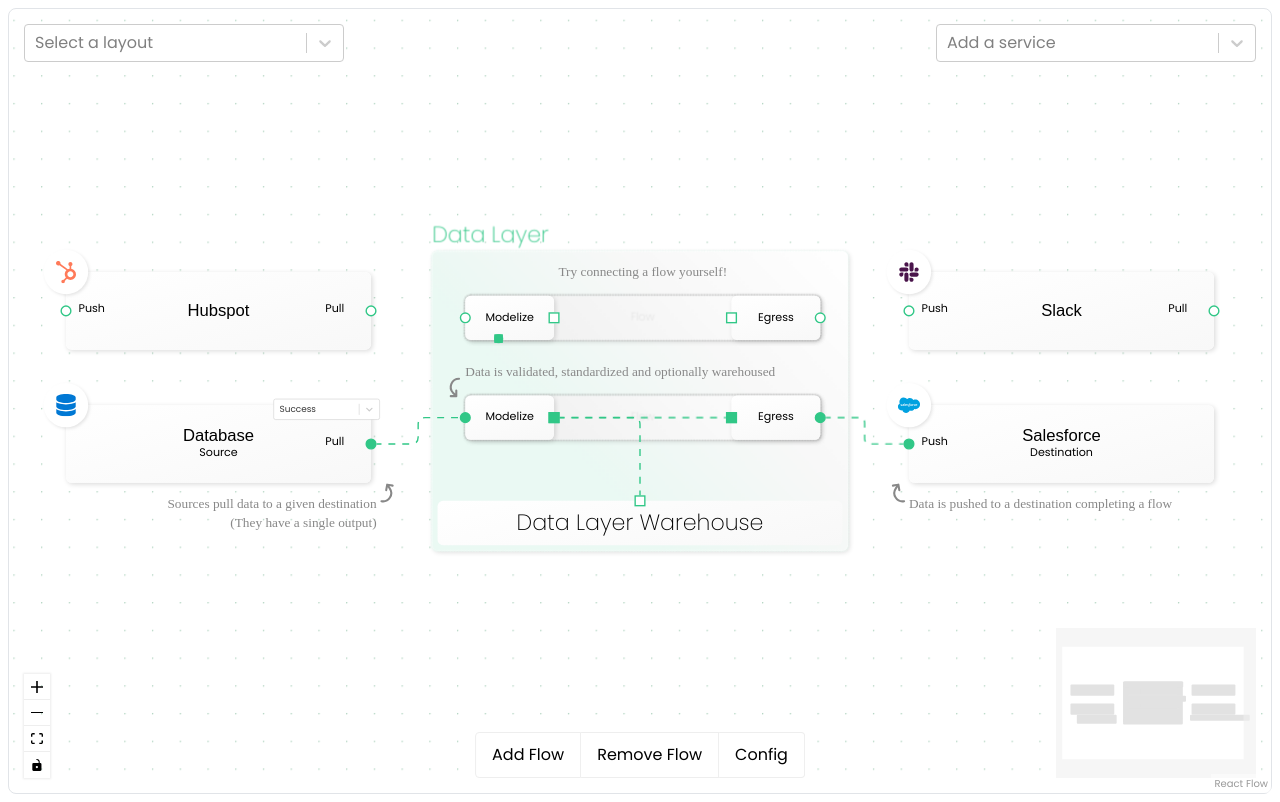
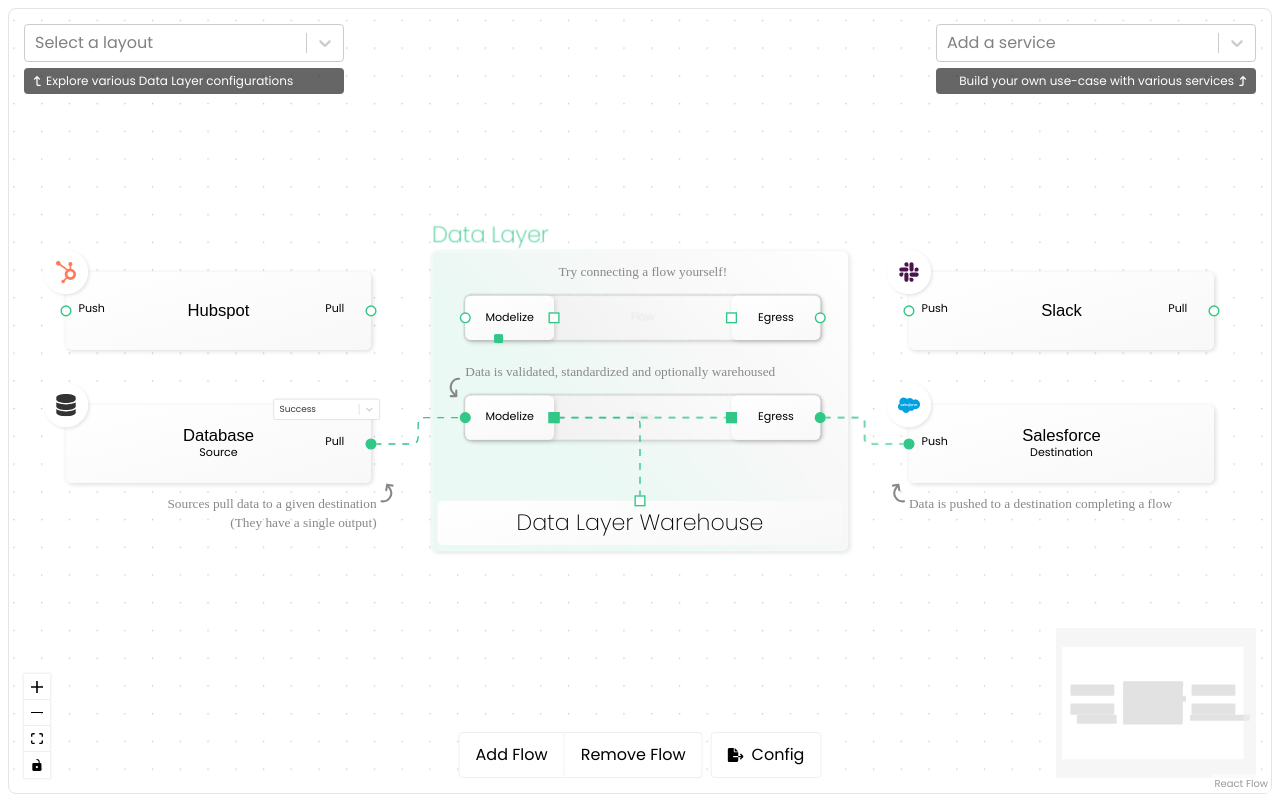
Before and after one commit to savages-corp/data-layer-viewer, a React (Vite) app: page / in a window 1280 px wide. Built offline with nearby package versions, Linux system fonts and the light colour scheme; a web font is replaced by a local one.

Commit message:
Change annotation functionality for tutorial
- Possibly fix initial load fitView
- Add new icons and adjust existing visuals

```diff
--- a/index.html
+++ b/index.html
@@ -34,7 +34,7 @@
   </head>
   <body>
     <div class="container">
-        <div class="data-layer-viewer"></div>
+        <div class="data-layer-viewer" data-tutorial="true"></div>
     </div>
     <script type="module" src="/src/main.tsx"></script>
   </body>
--- a/src/App.css
+++ b/src/App.css
@@ -24,6 +24,8 @@ pre {
 }
 
 .button {
+  display: flex;
+  gap: 8px;
   font-family: 'Poppins', sans-serif;
   font-size: 1rem;
   color: white;
@@ -138,6 +140,30 @@ pre {
   flex-grow: 1;
 }
 
+.tutorial-overlay {
+  width: 95%;
+  display: flex;
+  gap: 4px;
+  position: absolute;
+  background: rgba(0, 0, 0, 0.6);
+  color: #fff;
+  padding: 4px 8px;
+  border-radius: 4px;
+  font-size: 0.75rem;
+}
+
+/* positioning for each overlay */
+.tutorial-layout {
+  bottom: -32px;
+  left: 0;
+}
+
+.tutorial-service {
+  justify-content: end;
+  bottom: -32px;
+  right: 0;
+}
+
 .react-flow {
   --xy-edge-stroke-default: #31c787;
   --xy-edge-stroke-width-default: 1;
@@ -189,39 +215,39 @@ pre {
   transform: translateY(1px);
 }
 
-.reactflow-panel {
+.reactflow-panel-button {
   border: 1px solid #eee;
   border-radius: var(--xy-custom-border-radius-default);
 }
 
-.reactflow-panel-flow {
+.reactflow-panel-group {
   display: flex;
   border: none;
 }
 
-.reactflow-panel-flow-left,
-.reactflow-panel-flow-middle,
-.reactflow-panel-flow-right {
+.reactflow-panel-group-left,
+.reactflow-panel-group-middle,
+.reactflow-panel-group-right {
   border-radius: 0;
   border-top: 1px solid #eee;
   border-bottom: 1px solid #eee;
   user-select: none;
 }
 
-.reactflow-panel-flow-left:hover,
-.reactflow-panel-flow-middle:hover,
-.reactflow-panel-flow-right:hover {
+.reactflow-panel-group-left:hover,
+.reactflow-panel-group-middle:hover,
+.reactflow-panel-group-right:hover {
   background: var(--viewer-secondary);
 }
 
-.reactflow-panel-flow-left {
+.reactflow-panel-group-left {
   border-left: 1px solid #eee;
   border-top-left-radius: var(--xy-custom-border-radius-default);
   border-bottom-left-radius: var(--xy-custom-border-radius-default);
   border-right: 1px solid #eee;
 }
 
-.reactflow-panel-flow-middle {
+.reactflow-panel-group-middle {
   border-top-left-radius: 0;
   border-bottom-left-radius: 0;
   border-top-right-radius: 0;
@@ -229,7 +255,7 @@ pre {
   border-right: 1px solid #eee;
 }
 
-.reactflow-panel-flow-right {
+.reactflow-panel-group-right {
   border-right: 1px solid #eee;
   border-radius: 0;
   border-top-right-radius: var(--xy-custom-border-radius-default);
--- a/src/App.tsx
+++ b/src/App.tsx
@@ -34,17 +34,19 @@ import Select from 'react-select'
 import { stringify as YAMLStringify } from 'yaml'
 
 import Button from './components/Common/Button'
+import { Icon } from './components/Common/Icon'
+
 import Modal from './components/Common/Modal'
-
 import { DataEdgeComponent } from './components/Edges/DataEdge'
 import { AnnotationNodeComponent } from './components/Nodes/AnnotationNode'
 import { ContainerNodeComponent } from './components/Nodes/ContainerNode'
 import { ServiceNodeComponent } from './components/Nodes/ServiceNode'
 import { StageNodeComponent } from './components/Nodes/StageNode'
+
 import { WarehouseNodeComponent } from './components/Nodes/WarehouseNode'
-
 import { translateToConfig } from './helpers/config'
 import { calculateDataLayerHeight, calculateDataLayerY, calculateNextFlowY, calculateWarehouseY } from './helpers/positioning'
+
 import { slugify } from './helpers/string'
 
 import { useWindowDimensions } from './hooks/useWindowDimensions'
@@ -52,7 +54,6 @@ import { useWindowDimensions } from './hooks/useWindowDimensions'
 import { layouts } from './layouts/layouts'
 
 import { CreateFlowPrefab } from './prefabs/flow'
-
 import '@xyflow/react/dist/style.css'
 import './App.css'
 
@@ -177,9 +178,9 @@ const groupedServiceOptions: GroupedOption[] = [
     label: 'Generic Services',
     options: [
       {
-        label: 'HTTP',
+        label: 'HTTP/S',
         configuration: {
-          identifier: 'Generic HTTP Service',
+          identifier: 'Generic HTTP/S Service',
           type: ServiceType.GenericHttp,
         },
       },
@@ -194,19 +195,19 @@ const groupedServiceOptions: GroupedOption[] = [
   },
 ]
 
-export default function App(
-  {
-    locked,
-    hideMinimap,
-    hideControls,
+interface AppProps {
+  locked?: boolean
+  hideMinimap?: boolean
+  hideControls?: boolean
+  tutorial?: boolean
+}
 
-  }: {
-    locked?: boolean
-    hideMinimap?: boolean
-    hideControls?: boolean
-  },
-) {
-  const [isModalOpen, setIsModalOpen] = useState(false)
+export default function App({
+  locked,
+  hideMinimap,
+  hideControls,
+  tutorial,
+}: AppProps) {
   const [reactFlowInstance, setReactFlowInstance] = useState<ReactFlowInstance<AppNode, AppEdge>>()
   const reactFlowWrapper = useRef<HTMLDivElement>(null)
   const { width, height } = useWindowDimensions()
@@ -214,6 +215,10 @@ export default function App(
   const edgeReconnectSuccessful = useRef(true)
 
   const defaultLayout = layouts.default.builder({}) // Build the default layout.
+
+  const [showTutorialLayout, setShowTutorialLayout] = useState(tutorial)
+  const [showTutorialService, setShowTutorialService] = useState(tutorial)
+  const [isModalOpen, setIsModalOpen] = useState(false)
 
   const [layoutFlag, setLayoutFlag] = useState(false)
   const [layout, setLayout] = useState<Layout>(defaultLayout)
@@ -408,68 +413,14 @@ export default function App(
     [reactFlowInstance],
   )
 
-  // TODO: This should be done outside the React Flow component - specifically we shouldn't use nodes for this.
-  // If the viewport is resized, re-fit the view but ignore annotations. Re-pin annotations to the corners.
-  // const onViewportChange = useCallback((viewport: Viewport) => {
-  //   if (!reactFlowInstance || !reactFlowWrapper.current)
-  //     return
-
-  //   const { x: vx, y: vy, zoom } = viewport
-  //   const { clientWidth /* , clientHeight */ } = reactFlowWrapper.current
-  //   const left = -vx / zoom
-  //   const top = -vy / zoom
-  //   const right = (-vx + clientWidth) / zoom
-  //   // const bottom = (-vy + clientHeight) / zoom
-
-  //   setNodes(nds =>
-  //     nds.map((n) => {
-  //       if (n.type === 'annotation' && n.data.isPinned) {
-  //         let newX = n.position.x
-  //         let newY = n.position.y
-
-  //         // Use n.data.pinnedPosition with default to 'top-right'
-  //         const pos = n.data.pinnedPosition || 'top-right'
-
-  //         // Use n.width and n.height if available; else fallback values
-  //         const nodeWidth = (n.width as number) || 150
-  //         const nodeHeight = (n.height as number) || 50
-
-  //         switch (pos) {
-  //           case 'top-left':
-  //             newX = left + nodeWidth - 192
-  //             newY = top + nodeHeight - 16
-  //             break
-
-  //           case 'top-right':
-  //             newX = right - nodeWidth - 8
-  //             newY = top + nodeHeight - 16
-  //             break
-
-  //             // case 'bottom-left':
-  //             //   newX = left + 0
-  //             //   newY = bottom - nodeHeight - 0
-  //             //   break
-
-  //             // case 'bottom-right':
-  //             //   newX = right - nodeWidth - 0
-  //             //   newY = bottom - nodeHeight - 0
-  //             //   break
-
-  //           default:
-  //             newX = right - nodeWidth - 0
-  //             newY = top + 0
-  //         }
-  //         return { ...n, position: { x: newX, y: newY } }
-  //       }
-  //       return n
-  //     }),
-  //   )
-  // }, [reactFlowInstance, reactFlowWrapper]) // Layout flag is captured too to make sure a reset still pins the annotations.
-
   // If the viewport is resized, make sure to re-fit the view.
   useEffect(() => {
-    if (reactFlowInstance)
-      reactFlowInstance.fitView(fitViewOptions)
+    if (reactFlowInstance) {
+      // Delay fitView to allow the layout to settle.
+      setTimeout(() => {
+        reactFlowInstance.fitView(fitViewOptions)
+      }, 100) // Adjust the delay time if necessary.
+    }
   }, [reactFlowInstance, reactFlowWrapper, width, height, pendingEdges, layoutFlag])
 
   // Resize the Data Layer container based on the amount of child nodes.
@@ -548,7 +499,7 @@ export default function App(
     if (!option)
       return
 
-    // Since some times the layout is the same, we need to call setLayoutFlag to force the update.
+    // Since sometimes the layout is the same we need to call setLayoutFlag to force the update.
     setLayoutFlag(true)
     setLayout(option.layout)
   }
@@ -563,7 +514,7 @@ export default function App(
       position: { x: -32 + Math.random() * 64, y: -256 + Math.random() * 16 },
       data: {
         status: option.status || Status.Success,
-        interval: 15, // Default interval of 15 seconds.
+        interval: 15,
         configuration: option.configuration,
       },
     })
@@ -596,6 +547,8 @@ export default function App(
             edges={edges}
             edgeTypes={edgeTypes}
 
+            fitViewOptions={fitViewOptions}
+
             onConnect={onConnect}
             onEdgesChange={onEdgesChange}
             onNodesChange={onNodesChange}
@@ -616,7 +569,14 @@ export default function App(
                 options={layoutOptions}
                 value={null}
                 onChange={option => selectLayout(option)}
+                onMenuOpen={() => setShowTutorialLayout(false)}
               />
+              {showTutorialLayout && (
+                <div className="tutorial-overlay tutorial-layout">
+                  <Icon variant="arrowUp" size={10} style={{ transform: 'scaleX(-1)' }} />
+                  Explore various Data Layer configurations
+                </div>
+              )}
             </Panel>
             <Panel position="top-right" style={{ width: '320px' }}>
               <Select<ServiceOption, false, GroupBase<ServiceOption>>
@@ -624,14 +584,24 @@ export default function App(
                 options={groupedServiceOptions}
                 value={null}
                 onChange={option => selectService(option)}
+                onMenuOpen={() => setShowTutorialService(false)}
               />
+              {showTutorialService && (
+                <div className="tutorial-overlay tutorial-service">
+                  Build your own use-case with various services
+                  <Icon variant="arrowUp" size={10} />
+                </div>
+              )}
             </Panel>
-            <Panel position="bottom-center">
-              <div className="reactflow-panel reactflow-panel-flow">
-                <Button className="reactflow-panel-flow-left" onClick={addFlow}>Add Flow</Button>
-                <Button className="reactflow-panel-flow-middle" onClick={removeFlow}>Remove Flow</Button>
-                <Button className="reactflow-panel-flow-right" onClick={() => setIsModalOpen(true)}>Config</Button>
+            <Panel position="bottom-center" style={{ display: 'flex', gap: '8px' }}>
+              <div className="reactflow-panel-group">
+                <Button className="reactflow-panel-group-left" onClick={addFlow}>Add Flow</Button>
+                <Button className="reactflow-panel-group-right" onClick={removeFlow}>Remove Flow</Button>
               </div>
+              <Button className="reactflow-panel-button" onClick={() => setIsModalOpen(true)}>
+                <Icon variant="export" size={16} />
+                Config
+              </Button>
             </Panel>
             <Panel position="bottom-right">
               <div className="reactflow-panel">
--- a/src/main.tsx
+++ b/src/main.tsx
@@ -11,10 +11,11 @@ viewers.forEach((viewer) => {
   const locked = viewer.getAttribute('data-locked') === 'true'
   const hideControls = viewer.getAttribute('data-hide-controls') === 'true'
   const hideMinimap = viewer.getAttribute('data-hide-minimap') === 'true'
+  const tutorial = viewer.getAttribute('data-tutorial') === 'true'
 
   createRoot(viewer).render(
     <StrictMode>
-      <App hideControls={hideControls} hideMinimap={hideMinimap} locked={locked} />
+      <App hideControls={hideControls} hideMinimap={hideMinimap} locked={locked} tutorial={tutorial} />
     </StrictMode>,
   )
 })
```
Also changed, not shown: src/components/Common/Icon.tsx (+8 -4 lines), src/layouts/default.ts (+0 -32 lines).
